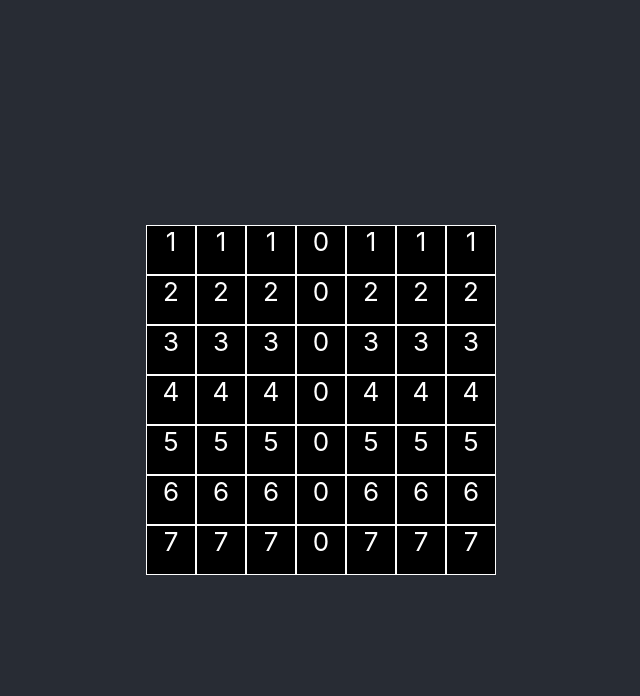
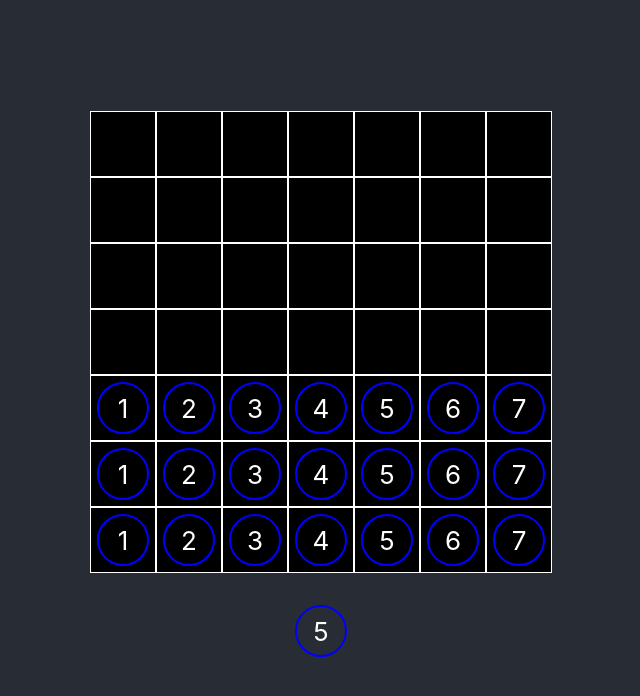
Before and after one commit to conmart/seven-up, a React (Create React App) app: page / in a window 1280 px wide. Shown: the top 696 px of the page, without its empty margins (319-959 px from the left). Built offline with nearby package versions, Linux system fonts and the light colour scheme.

Commit message:
state and rough styling

```diff
--- a/src/App.tsx
+++ b/src/App.tsx
@@ -1,13 +1,32 @@
-import React from 'react';
+import React, { useState } from 'react';
 import './App.css';
 
 import GameGrid from './gameGrid';
+import NextBall from './nextBall';
+
+interface AppState {
+  gameGrid: number[][];
+  nextBallValue: number;
+}
 
 function App() {
+  const [state] = useState<AppState>({
+    gameGrid: [
+      [0, 0, 0, 0, 0, 0, 0],
+      [0, 0, 0, 0, 0, 0, 0],
+      [0, 0, 0, 0, 0, 0, 0],
+      [0, 0, 0, 0, 0, 0, 0],
+      [1, 2, 3, 4, 5, 6, 7],
+      [1, 2, 3, 4, 5, 6, 7],
+      [1, 2, 3, 4, 5, 6, 7],
+    ],
+    nextBallValue: 5,
+  });
   return (
     <div className="App">
       <header className="App-header">
-        <GameGrid />
+        <GameGrid gameGrid={state.gameGrid} />
+        <NextBall value={state.nextBallValue} />
       </header>
     </div>
   );
--- a/src/gameGrid.tsx
+++ b/src/gameGrid.tsx
@@ -1,32 +1,17 @@
-import React, { useState } from 'react';
+import React from 'react';
 
-import GridColumn from './gridColumn';
+import GridRow from './gridRow';
 
-interface AppState {
-  gameGrid: number[][];
-}
-
-const GameGrid = () => {
-  const [state] = useState<AppState>({
-    gameGrid: [
-      [1, 2, 3, 4, 5, 6, 7],
-      [1, 2, 3, 4, 5, 6, 7],
-      [1, 2, 3, 4, 5, 6, 7],
-      [0, 0, 0, 0, 0, 0, 0],
-      [1, 2, 3, 4, 5, 6, 7],
-      [1, 2, 3, 4, 5, 6, 7],
-      [1, 2, 3, 4, 5, 6, 7],
-    ],
-  });
+const GameGrid: React.FC<{ gameGrid: number[][] }> = ({ gameGrid }) => {
   return (
     <div className="gameGrid">
-      <GridColumn columnState={state.gameGrid[0]} />
-      <GridColumn columnState={state.gameGrid[1]} />
-      <GridColumn columnState={state.gameGrid[2]} />
-      <GridColumn columnState={state.gameGrid[3]} />
-      <GridColumn columnState={state.gameGrid[4]} />
-      <GridColumn columnState={state.gameGrid[5]} />
-      <GridColumn columnState={state.gameGrid[6]} />
+      <GridRow rowState={gameGrid[0]} />
+      <GridRow rowState={gameGrid[1]} />
+      <GridRow rowState={gameGrid[2]} />
+      <GridRow rowState={gameGrid[3]} />
+      <GridRow rowState={gameGrid[4]} />
+      <GridRow rowState={gameGrid[5]} />
+      <GridRow rowState={gameGrid[6]} />
     </div>
   );
 };
--- a/src/gridColumn.tsx
+++ /dev/null
@@ -1,19 +0,0 @@
-import React from 'react';
-
-import GridSquare from './gridSquare';
-
-const GridColumn: React.FC<{ columnState: number[] }> = ({ columnState }) => {
-  return (
-    <div className="gridColumn">
-      <GridSquare squareValue={columnState[0]} />
-      <GridSquare squareValue={columnState[1]} />
-      <GridSquare squareValue={columnState[2]} />
-      <GridSquare squareValue={columnState[3]} />
-      <GridSquare squareValue={columnState[4]} />
-      <GridSquare squareValue={columnState[5]} />
-      <GridSquare squareValue={columnState[6]} />
-    </div>
-  );
-};
-
-export default GridColumn;
--- /dev/null
+++ b/src/gridRow.tsx
@@ -0,0 +1,19 @@
+import React from 'react';
+
+import GridSquare from './gridSquare';
+
+const GridRow: React.FC<{ rowState: number[] }> = ({ rowState }) => {
+  return (
+    <div className="gridRow">
+      <GridSquare squareValue={rowState[0]} />
+      <GridSquare squareValue={rowState[1]} />
+      <GridSquare squareValue={rowState[2]} />
+      <GridSquare squareValue={rowState[3]} />
+      <GridSquare squareValue={rowState[4]} />
+      <GridSquare squareValue={rowState[5]} />
+      <GridSquare squareValue={rowState[6]} />
+    </div>
+  );
+};
+
+export default GridRow;
--- a/src/gridSquare.tsx
+++ b/src/gridSquare.tsx
@@ -1,7 +1,13 @@
 import React from 'react';
 
 const GridSquare: React.FC<{ squareValue: number }> = ({ squareValue }) => {
-  return <div className="gridSquare">{squareValue}</div>;
+  const ballClass = `gameBall ball${squareValue}`
+
+  return (
+    <div className="gridSquare">
+      <div className={ballClass}>{squareValue}</div>
+    </div>
+  );
 };
 
 export default GridSquare;
--- a/src/index.css
+++ b/src/index.css
@@ -14,16 +14,37 @@ code {
 
 .gameGrid {
   display: flex;
+  flex-direction: column;
 }
 
 .gridRow {
   display: flex;
-  flex-direction: column;
 }
 
 .gridSquare {
   background-color: black;
+  height: 4rem;
+  width: 4rem;
+  border: 1px solid white;
+  display: flex;
+  justify-content: center;
+  align-items: center;
+}
+
+.gameBall {
+  border: 2px solid blue;
   height: 3rem;
   width: 3rem;
-  border: 1px solid white;
+  border-radius: 50%;
+  display: flex;
+  align-items: center;
+  justify-content: center;
 }
+
+.ball0 {
+  display: none;
+}
+
+.nextBallContainer {
+  padding: 2rem;
+}
--- /dev/null
+++ b/src/nextBall.tsx
@@ -0,0 +1,13 @@
+import React from 'react';
+
+const NextBall: React.FC<{ value: number }> = ({ value }) => {
+  const ballClass = `gameBall ball${value}`;
+
+  return (
+    <div className="nextBallContainer">
+      <div className={ballClass}>{value}</div>
+    </div>
+  );
+};
+
+export default NextBall;
```
